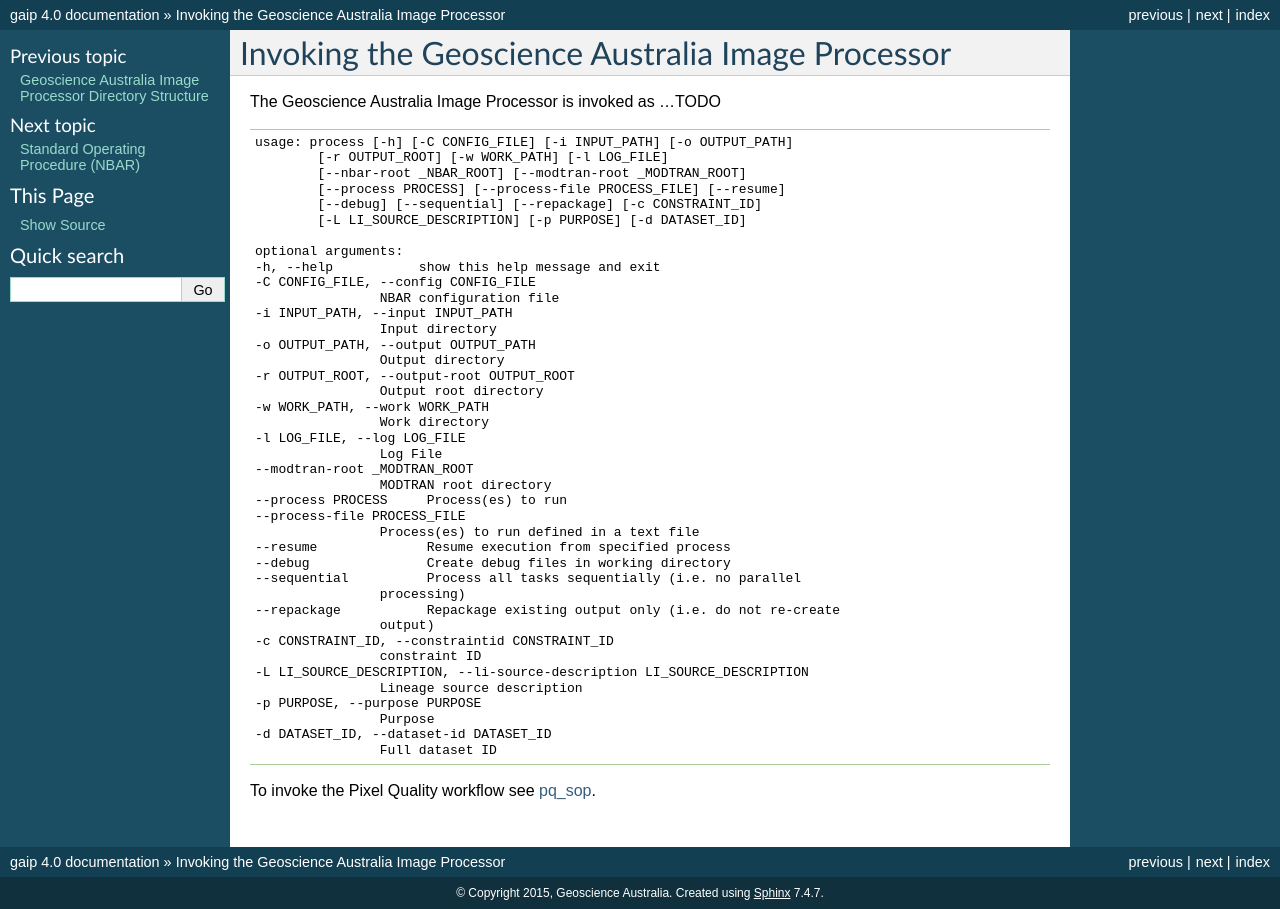
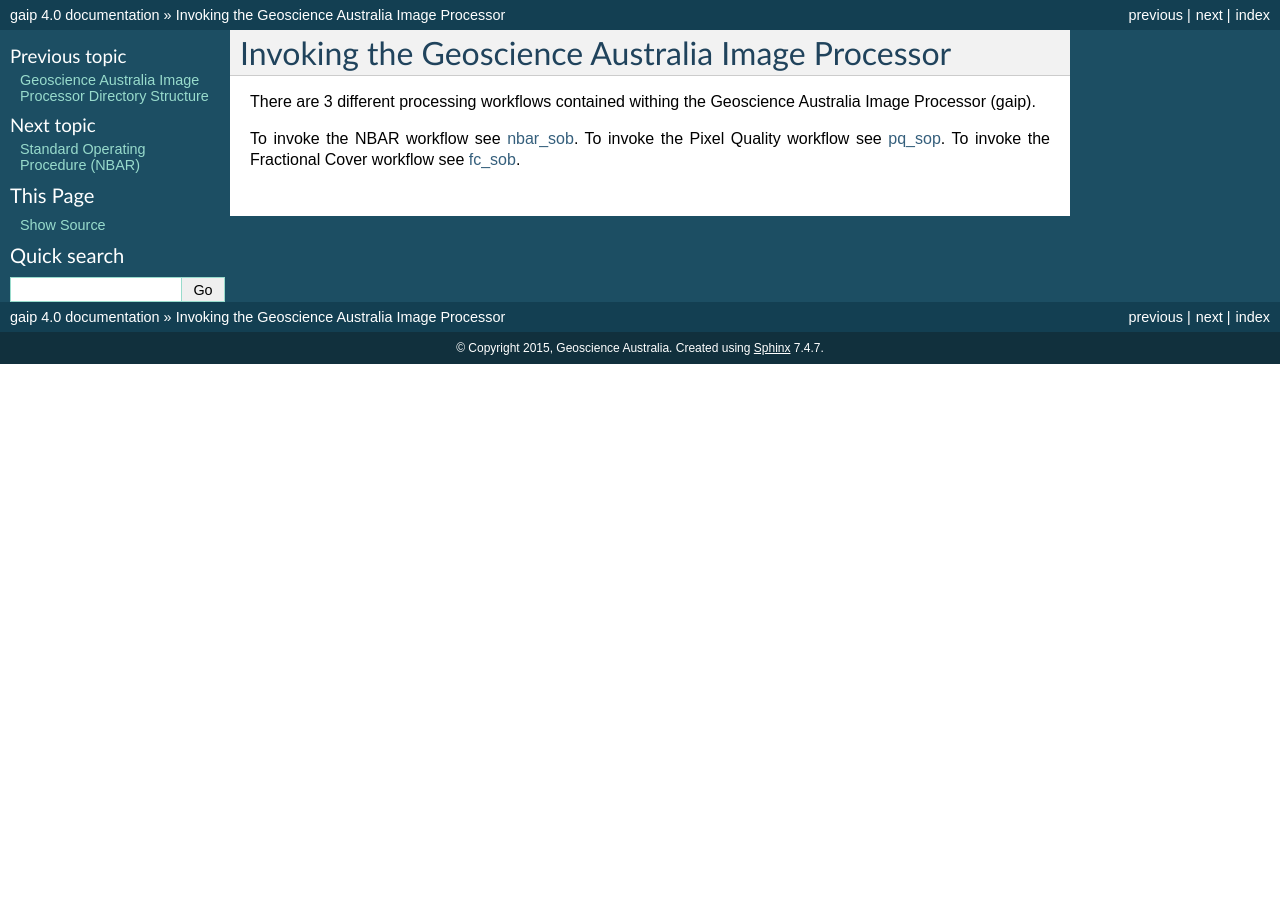
Before and after one commit to GeoscienceAustralia/wagl, a Sphinx documentation site: the page built from docs/source/invoking.rst, in a window 1280 px wide. Built offline with Sphinx 7.4.7, drawn with Linux system fonts in a browser that asks for light colours; pages that are not in the unit, such as notebooks, are missing from menus.

Commit message:
Updated to point to the sop's.

```diff
--- a/docs/source/invoking.rst
+++ b/docs/source/invoking.rst
@@ -1,52 +1,8 @@
 Invoking the Geoscience Australia Image Processor
 =================================================
 
-The Geoscience Australia Image Processor is invoked as ...TODO
+There are 3 different processing workflows contained withing the Geoscience Australia Image Processor (gaip).
 
-.. raw:: html
-
-	<pre>
-	usage: process [-h] [-C CONFIG_FILE] [-i INPUT_PATH] [-o OUTPUT_PATH]
-               	[-r OUTPUT_ROOT] [-w WORK_PATH] [-l LOG_FILE]
-               	[--nbar-root _NBAR_ROOT] [--modtran-root _MODTRAN_ROOT]
-               	[--process PROCESS] [--process-file PROCESS_FILE] [--resume]
-               	[--debug] [--sequential] [--repackage] [-c CONSTRAINT_ID]
-               	[-L LI_SOURCE_DESCRIPTION] [-p PURPOSE] [-d DATASET_ID]
-
-	optional arguments:
-  	-h, --help           show this help message and exit
-  	-C CONFIG_FILE, --config CONFIG_FILE
-                        NBAR configuration file
-  	-i INPUT_PATH, --input INPUT_PATH
-                        Input directory
-  	-o OUTPUT_PATH, --output OUTPUT_PATH
-                        Output directory
-  	-r OUTPUT_ROOT, --output-root OUTPUT_ROOT
-                        Output root directory
-  	-w WORK_PATH, --work WORK_PATH
-                        Work directory
-  	-l LOG_FILE, --log LOG_FILE
-                        Log File
-  	--modtran-root _MODTRAN_ROOT
-                        MODTRAN root directory
-  	--process PROCESS     Process(es) to run
-  	--process-file PROCESS_FILE
-                        Process(es) to run defined in a text file
-  	--resume              Resume execution from specified process
-  	--debug               Create debug files in working directory
-  	--sequential          Process all tasks sequentially (i.e. no parallel
-                        processing)
-  	--repackage           Repackage existing output only (i.e. do not re-create
-                        output)
-  	-c CONSTRAINT_ID, --constraintid CONSTRAINT_ID
-                        constraint ID
-  	-L LI_SOURCE_DESCRIPTION, --li-source-description LI_SOURCE_DESCRIPTION
-                        Lineage source description
-  	-p PURPOSE, --purpose PURPOSE
-                        Purpose
-  	-d DATASET_ID, --dataset-id DATASET_ID
-                        Full dataset ID
-	</pre>
-
-
+To invoke the NBAR workflow see :doc:`nbar_sob </nbar_sop>`.
 To invoke the Pixel Quality workflow see :doc:`pq_sop </pq_sop>`.
+To invoke the Fractional Cover workflow see :doc:`fc_sob </fc_sop>`.
```
